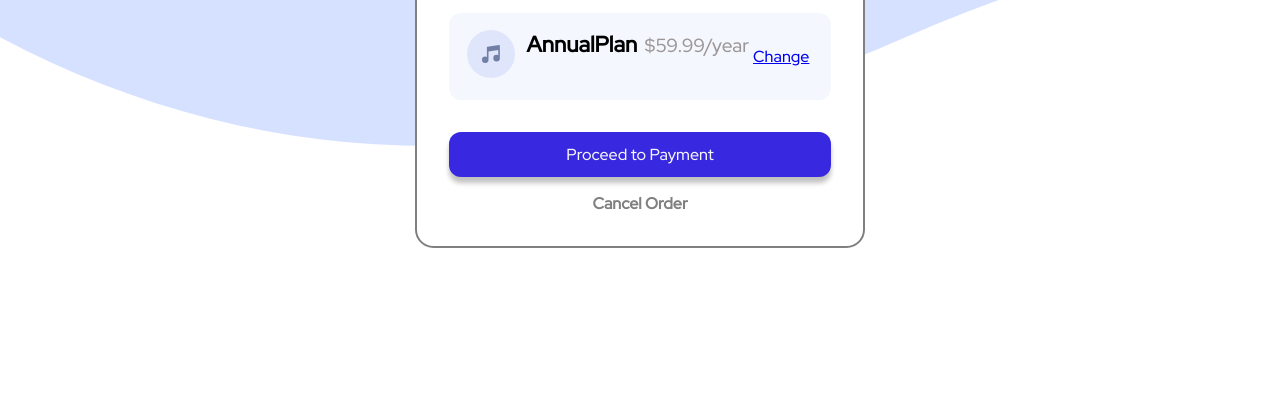
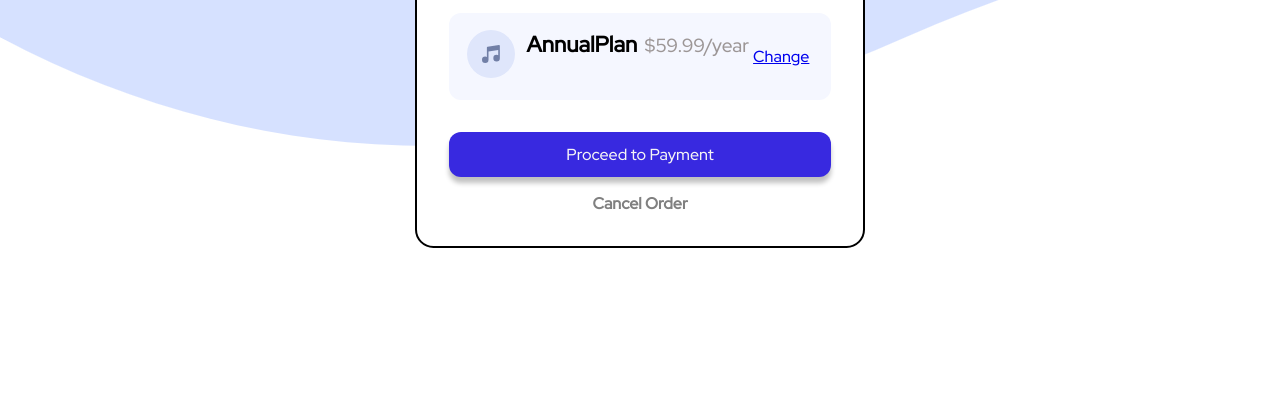
Before and after one commit to MOHAN-009/Order-Summary, a plain HTML site: page index.html in a window 1280 px wide. Shown: the part 400-800 px from the top of the page. Drawn offline with Linux system fonts and the light colour scheme.

Commit message:
Update style.css

```diff
--- a/style.css
+++ b/style.css
@@ -32,7 +32,7 @@ main{
 }
 
 .container {
-    border: 2px solid grey;
+    border: 2px solid black;
     width: 450px;
     border-radius: 1.15rem;
     background-color: white;
```
